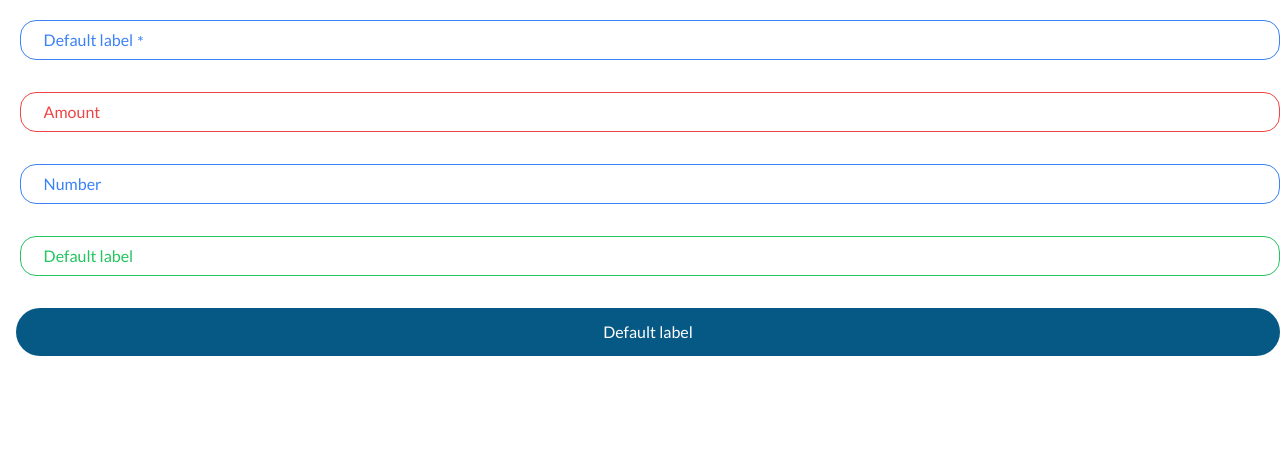
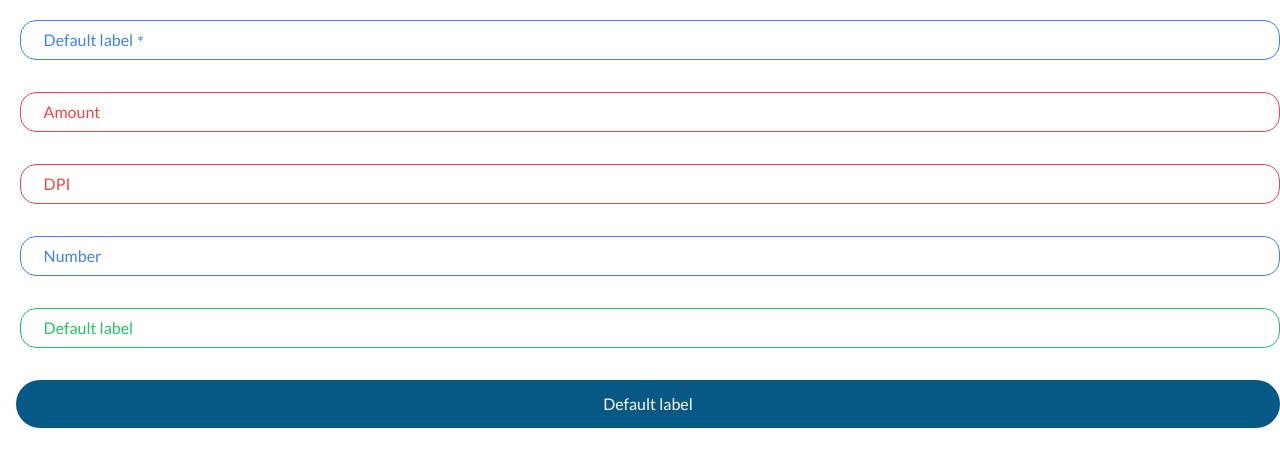
Before and after one commit to OzkrMonroy/beta-f-components, an Angular app: page / in a window 1280 px wide. Shown: the top 466 px of the page. Built offline with nearby package versions, Linux system fonts and the light colour scheme.

Commit message:
Add a empty space to dpi number for a best visualization is ready.

```diff
--- a/src/app/app.component.html
+++ b/src/app/app.component.html
@@ -1,5 +1,6 @@
 <app-input color="primary" [required]="true"></app-input>
 <app-input color="error" rule="amount" lable="Amount" length="8"></app-input>
+<app-input color="error" rule="dpi" lable="DPI" length="15"></app-input>
 <app-input color="primary" rule="number" lable="Number" length="10"></app-input>
 <app-input color="success"></app-input>
 <app-button containerClasses="mt-4 ml-4"></app-button>
--- a/src/app/components/input/input.component.html
+++ b/src/app/components/input/input.component.html
@@ -1,6 +1,6 @@
 <div class="relative mt-5 ml-5 mb-8" [ngClass]="containerClasses" [formGroup]="form">
   <input
-    *ngIf="rule !== 'amount'"
+    *ngIf="rule !== 'amount' && rule !== 'dpi'"
     [ngClass]="color"
     [type]="type"
     [id]="id"
@@ -24,6 +24,18 @@
     appFormatNumber
     #inputRef
   />
+  <input
+    *ngIf="rule === 'dpi'"
+    [ngClass]="color"
+    [type]="type"
+    [id]="id"
+    [name]="name"
+    [autocomplete]="autoComplete"
+    [formControlName]="name"
+    [maxlength]="length"
+    (keypress)="validationValue($event)"
+    #inputRef
+  />
   <label class="placeholder-text" [for]="name" id="placeholder-fname">
     <div class="text flex gap-1 items-center" [class.float]="mustFloat()" [ngClass]="color">
       <span>{{ lable }}</span><span class="pt-1" *ngIf="required">*</span>
--- a/src/app/components/input/input.component.ts
+++ b/src/app/components/input/input.component.ts
@@ -49,11 +49,22 @@ export class InputComponent {
       return this.inputValidations.addressValidation(valueWord, event);
     }
     if (this.rule === 'amount') {
-      return this.inputValidations.amountValidation(
+      return this.inputValidations.lengthValidation(
         valueWord,
         this.length,
         event
       );
+    }
+    if(this.rule === 'dpi'){
+      const resp = this.inputValidations.dpiValidation(
+        valueWord,
+        this.length
+      );
+      if(!resp){
+        return false
+      }
+      this.dpiFormat()
+      return event
     }
     if (this.rule === 'number') {
       return this.inputValidations.numberValidation(
@@ -66,6 +77,35 @@ export class InputComponent {
     return event;
   }
 
+  dpiFormat() {
+    const input = this.inputElement.nativeElement;
+    const { selectionStart } = input;
+    const formInputValue = this.form.controls[this.name];
+
+    let trimmedCardNum = formInputValue.value.replace(/\s+/g, '');
+
+    if (trimmedCardNum.length > 15) {
+      trimmedCardNum = trimmedCardNum.substr(0, 15);
+    }
+
+    const partitions = [4, 5, 4]
+
+    const numbers: any[] = [];
+    let position = 0;
+    partitions.forEach((partition) => {
+      const part = trimmedCardNum.substr(position, partition);
+      if (part) numbers.push(part);
+      position += partition;
+    });
+
+    formInputValue.setValue(numbers.join(' '));
+
+    /* Handle caret position if user edits the number later */
+    if (selectionStart < formInputValue.value.length - 1) {
+      input.setSelectionRange(selectionStart, selectionStart, 'none');
+    }
+  }
+
   mustFloat() {
     return this.form.get(this.name)?.value !== '';
   }
--- a/src/app/types/input.ts
+++ b/src/app/types/input.ts
@@ -1,4 +1,4 @@
 export type InputColors = 'primary' | 'error' | 'success';
 export type InputAutoComplete = 'on' | 'off';
 export type InputType = 'text' | 'email' | 'number' | 'password' | 'submit' | 'tel' | 'decimal'
-export type InputRules = 'amount' | 'string' | 'inherit' | 'number' | 'address'
+export type InputRules = 'amount' | 'string' | 'inherit' | 'number' | 'address' | 'dpi'
--- a/src/app/utils/inputValidations/input-validations.service.ts
+++ b/src/app/utils/inputValidations/input-validations.service.ts
@@ -45,7 +45,24 @@ export class InputValidationsService {
     }
   }
 
-  amountValidation(
+  dpiValidation(
+    valueToValidate: string,
+    length: string,
+  ): boolean {
+    const regex = /^\d+$/g;
+    const cleanValue = valueToValidate.replace(/ /g, '')
+
+    if (cleanValue.length > parseInt(length)) {
+      return false;
+    }
+    if (!regex.test(cleanValue)) {
+      return false;
+    } else {
+      return true;
+    }
+  }
+
+  lengthValidation(
     valueToValidate: string,
     length: string,
     event: KeyboardEvent
```
